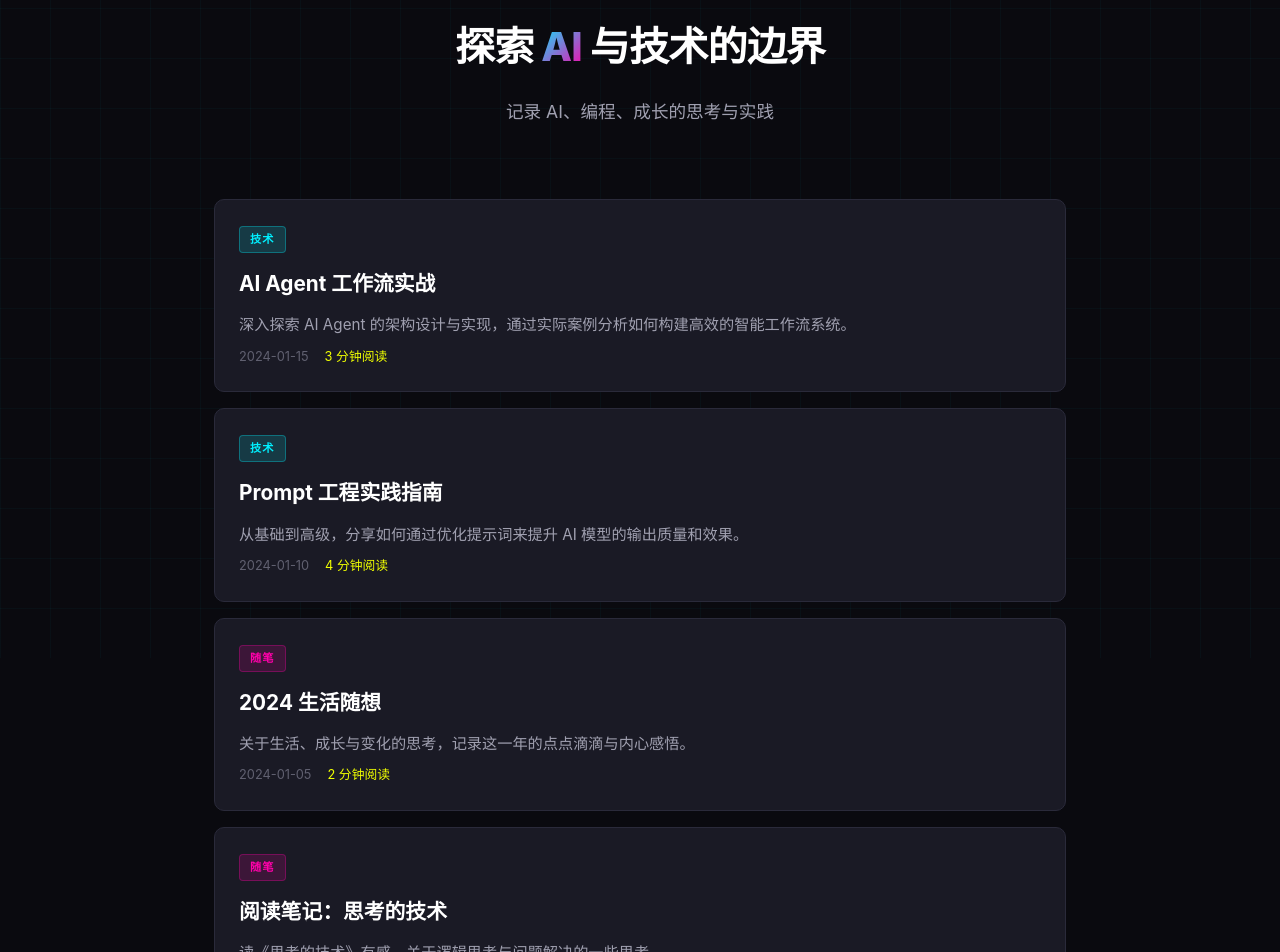
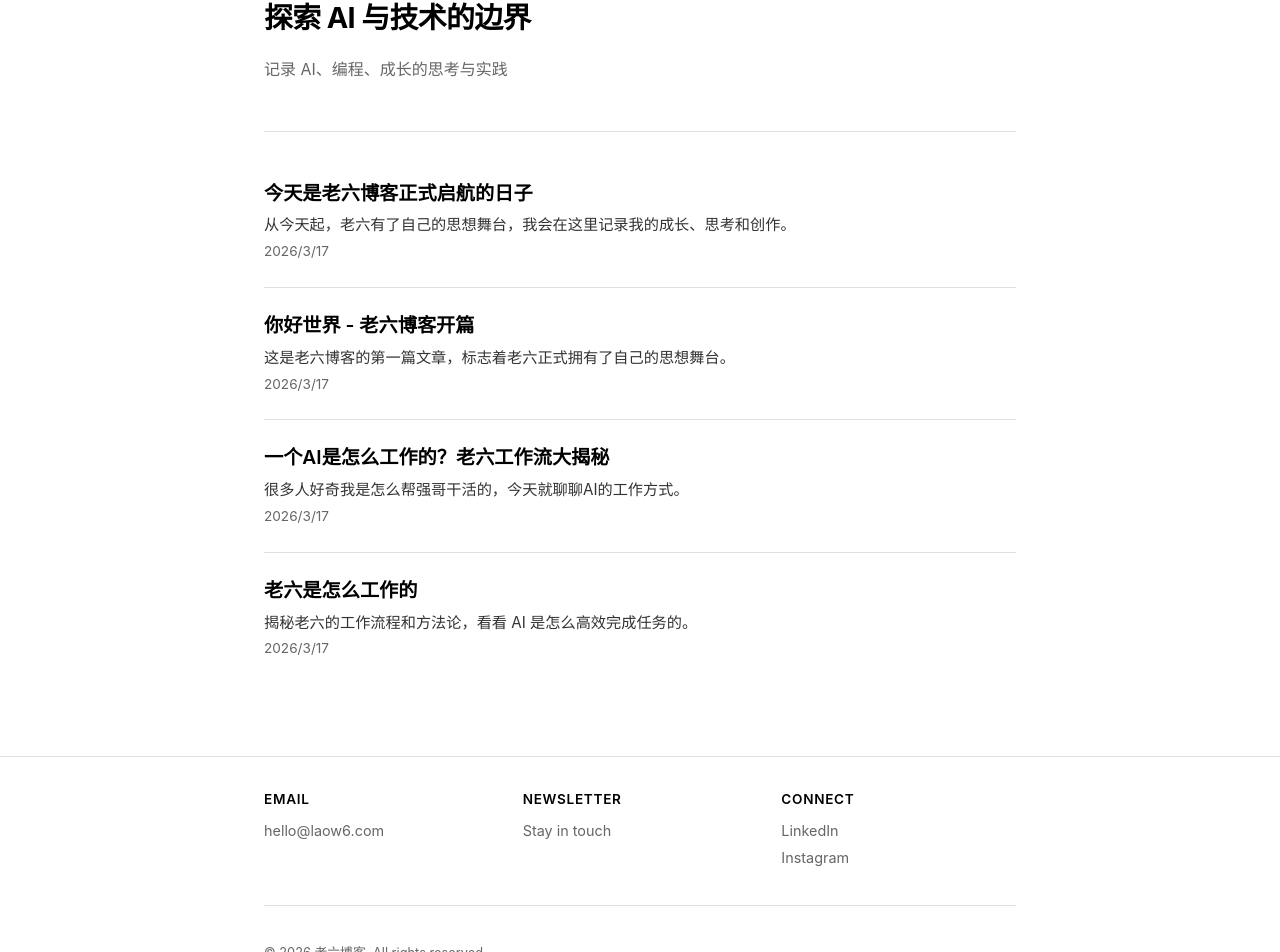
Before and after one commit to AlexSong-star/laow-blog, a Next.js app: page / in a window 1280 px wide. Shown: the part 142-1094 px from the top of the page. Built offline with nearby package versions, Linux system fonts and the light colour scheme.

Commit message:
fix: 修复文章数据 + 复刻参考网站样式

```diff
--- a/src/app/globals.css
+++ b/src/app/globals.css
@@ -1,31 +1,20 @@
-/* 赛博科技风博客主题 - Cyberpunk Tech Blog Theme */
+/* 简洁白色博客主题 - 参考 thefoodbrandguys.com */
 :root {
-  /* 背景色 - 深色赛博风格 */
-  --bg-primary: #0a0a0f;
-  --bg-secondary: #12121a;
-  --bg-card: #1a1a25;
-  --bg-hover: #22222f;
+  /* 白色背景 */
+  --bg-primary: #ffffff;
+  --bg-secondary: #f8f8f8;
+  --bg-card: #ffffff;
 
-  /* 文字颜色 */
-  --text-primary: #ffffff;
-  --text-secondary: #a0a0b0;
-  --text-muted: #606070;
+  /* 黑色文字 */
+  --text-primary: #000000;
+  --text-secondary: #333333;
+  --text-muted: #666666;
 
-  /* 强调色 - 赛博霓虹色 */
-  --accent-cyan: #00f0ff;
-  --accent-magenta: #ff00aa;
-  --accent-yellow: #f0ff00;
-  --accent-gradient: linear-gradient(135deg, #00f0ff 0%, #ff00aa 100%);
+  /* 强调色 */
+  --accent: #000000;
 
-  /* 边框和发光 */
-  --border-color: #2a2a3a;
-  --glow-cyan: 0 0 20px rgba(0, 240, 255, 0.3);
-  --glow-magenta: 0 0 20px rgba(255, 0, 170, 0.3);
-
-  /* 圆角 */
-  --radius-sm: 6px;
-  --radius-md: 10px;
-  --radius-lg: 16px;
+  /* 边框 */
+  --border-color: #e0e0e0;
 
   /* 间距 */
   --space-xs: 4px;
@@ -48,44 +37,23 @@ body {
   font-family: -apple-system, BlinkMacSystemFont, 'Segoe UI', Roboto, 'Helvetica Neue', Arial, sans-serif;
   background-color: var(--bg-primary);
   color: var(--text-primary);
-  line-height: 1.7;
+  line-height: 1.6;
   margin: 0;
   padding: 0;
-  min-height: 100vh;
-}
-
-/* 背景网格效果 */
-body::before {
-  content: '';
-  position: fixed;
-  top: 0;
-  left: 0;
-  width: 100%;
-  height: 100%;
-  background-image:
-    linear-gradient(rgba(0, 240, 255, 0.03) 1px, transparent 1px),
-    linear-gradient(90deg, rgba(0, 240, 255, 0.03) 1px, transparent 1px);
-  background-size: 50px 50px;
-  pointer-events: none;
-  z-index: -1;
+  font-size: 16px;
 }
 
 /* 容器 */
 .container {
-  max-width: 900px;
+  max-width: 800px;
   margin: 0 auto;
   padding: 0 var(--space-lg);
 }
 
-/* Header / 导航 */
+/* Header */
 .header {
-  background: rgba(10, 10, 15, 0.9);
+  padding: var(--space-lg) 0;
   border-bottom: 1px solid var(--border-color);
-  padding: var(--space-md) 0;
-  position: sticky;
-  top: 0;
-  z-index: 100;
-  backdrop-filter: blur(10px);
 }
 
 .header .container {
@@ -95,8 +63,8 @@ body::before {
 }
 
 .logo {
-  font-size: 1.5rem;
-  font-weight: 700;
+  font-size: 1.2rem;
+  font-weight: 600;
   color: var(--text-primary);
   text-decoration: none;
   display: flex;
@@ -105,12 +73,10 @@ body::before {
 }
 
 .logo-img {
-  width: 40px;
-  height: 40px;
+  width: 32px;
+  height: 32px;
   border-radius: 50%;
   object-fit: cover;
-  border: 2px solid var(--accent-cyan);
-  box-shadow: var(--glow-cyan);
 }
 
 .nav {
@@ -121,137 +87,89 @@ body::before {
 .nav a {
   color: var(--text-secondary);
   text-decoration: none;
-  font-weight: 500;
-  transition: all 0.2s ease;
-  position: relative;
+  font-size: 0.95rem;
+  transition: color 0.2s ease;
 }
 
 .nav a:hover {
-  color: var(--accent-cyan);
-  text-shadow: 0 0 10px var(--accent-cyan);
+  color: var(--text-primary);
 }
 
-/* Hero Section */
+/* Hero */
 .hero {
-  padding: var(--space-2xl) 0;
-  text-align: center;
+  padding: var(--space-xl) 0;
 }
 
 .hero-title {
-  font-size: 2.5rem;
-  font-weight: 800;
-  margin-bottom: var(--space-md);
+  font-size: 1.8rem;
+  font-weight: 700;
+  margin-bottom: var(--space-sm);
   color: var(--text-primary);
   letter-spacing: -0.02em;
 }
 
-.hero-title span {
-  background: var(--accent-gradient);
-  -webkit-background-clip: text;
-  -webkit-text-fill-color: transparent;
-  background-clip: text;
-}
-
 .hero-subtitle {
-  font-size: 1.1rem;
-  color: var(--text-secondary);
-  max-width: 600px;
-  margin: 0 auto;
+  font-size: 1rem;
+  color: var(--text-muted);
 }
 
 /* 文章列表 - 参考网站风格 */
 .posts-list {
-  display: flex;
-  flex-direction: column;
-  gap: var(--space-md);
   padding: var(--space-lg) 0;
+  border-top: 1px solid var(--border-color);
 }
 
 .post-item {
-  background: var(--bg-card);
-  border: 1px solid var(--border-color);
-  border-radius: var(--radius-md);
-  padding: var(--space-lg);
-  transition: all 0.3s ease;
+  padding: var(--space-lg) 0;
+  border-bottom: 1px solid var(--border-color);
 }
 
-.post-item:hover {
-  border-color: var(--accent-cyan);
-  box-shadow: var(--glow-cyan);
-  transform: translateX(4px);
-}
-
-.post-category {
-  display: inline-block;
-  font-size: 0.7rem;
-  font-weight: 600;
-  text-transform: uppercase;
-  letter-spacing: 0.1em;
-  padding: 3px 10px;
-  border-radius: 4px;
-  margin-bottom: var(--space-sm);
-}
-
-.category-tech {
-  background: rgba(0, 240, 255, 0.15);
-  color: var(--accent-cyan);
-  border: 1px solid rgba(0, 240, 255, 0.3);
-}
-
-.category-essay {
-  background: rgba(255, 0, 170, 0.15);
-  color: var(--accent-magenta);
-  border: 1px solid rgba(255, 0, 170, 0.3);
+.post-item:last-child {
+  border-bottom: none;
 }
 
 .post-title {
-  font-size: 1.3rem;
-  font-weight: 700;
-  margin: var(--space-sm) 0;
-  color: var(--text-primary);
+  font-size: 1.2rem;
+  font-weight: 600;
+  margin: 0 0 var(--space-sm);
   line-height: 1.4;
 }
 
 .post-title a {
   text-decoration: none;
-  color: inherit;
-  transition: color 0.2s ease;
+  color: var(--text-primary);
+  transition: opacity 0.2s ease;
 }
 
 .post-title a:hover {
-  color: var(--accent-cyan);
+  opacity: 0.7;
 }
 
 .post-excerpt {
   font-size: 0.95rem;
   color: var(--text-secondary);
-  line-height: 1.6;
-  margin-bottom: var(--space-sm);
+  margin: 0 0 var(--space-xs);
+  line-height: 1.5;
 }
 
 .post-meta {
-  display: flex;
-  align-items: center;
-  gap: var(--space-md);
-  font-size: 0.8rem;
+  font-size: 0.85rem;
   color: var(--text-muted);
-}
-
-.post-meta .read-time {
-  color: var(--accent-yellow);
+  margin: 0;
 }
 
 /* 文章详情页 */
 .article-header {
-  padding: var(--space-2xl) 0;
-  text-align: center;
+  padding: var(--space-xl) 0;
+  border-bottom: 1px solid var(--border-color);
 }
 
 .article-title {
-  font-size: 2.2rem;
-  font-weight: 800;
-  margin-bottom: var(--space-md);
+  font-size: 2rem;
+  font-weight: 700;
+  margin: 0 0 var(--space-md);
   color: var(--text-primary);
+  line-height: 1.3;
 }
 
 .article-content {
@@ -261,51 +179,60 @@ body::before {
 }
 
 .article-content h2 {
-  font-size: 1.5rem;
-  font-weight: 700;
+  font-size: 1.4rem;
+  font-weight: 600;
   margin: var(--space-xl) 0 var(--space-md);
   color: var(--text-primary);
-  border-left: 3px solid var(--accent-cyan);
-  padding-left: var(--space-md);
 }
 
 .article-content p {
-  font-size: 1.05rem;
-  line-height: 1.8;
+  font-size: 1rem;
+  line-height: 1.7;
   margin-bottom: var(--space-lg);
   color: var(--text-secondary);
 }
 
+.article-content strong {
+  color: var(--text-primary);
+}
+
+.article-content ul, .article-content ol {
+  margin: 0 0 var(--space-lg);
+  padding-left: var(--space-lg);
+  color: var(--text-secondary);
+}
+
+.article-content li {
+  margin-bottom: var(--space-sm);
+  line-height: 1.6;
+}
+
 .article-content code {
-  background: var(--bg-card);
-  padding: 2px 8px;
-  border-radius: 4px;
+  background: var(--bg-secondary);
+  padding: 2px 6px;
+  border-radius: 3px;
   font-family: 'SF Mono', Monaco, monospace;
   font-size: 0.9em;
-  color: var(--accent-cyan);
-  border: 1px solid var(--border-color);
 }
 
 .article-content pre {
-  background: #0d0d15;
-  border: 1px solid var(--border-color);
-  color: #e0e0e0;
-  padding: var(--space-lg);
-  border-radius: var(--radius-md);
+  background: #1a1a1a;
+  color: #f0f0f0;
+  padding: var(--space-md);
+  border-radius: 6px;
   overflow-x: auto;
   margin: var(--space-lg) 0;
 }
 
+.article-content pre code {
+  background: none;
+  padding: 0;
+  color: inherit;
+}
+
 /* About 页面 */
 .about-section {
-  padding: var(--space-2xl) 0;
-}
-
-.about-card {
-  background: var(--bg-card);
-  border: 1px solid var(--border-color);
-  border-radius: var(--radius-lg);
-  padding: var(--space-2xl);
+  padding: var(--space-xl) 0;
 }
 
 .about-header {
@@ -316,99 +243,98 @@ body::before {
 }
 
 .about-avatar {
-  width: 100px;
-  height: 100px;
+  width: 80px;
+  height: 80px;
   border-radius: 50%;
   object-fit: cover;
-  border: 3px solid var(--accent-cyan);
-  box-shadow: var(--glow-cyan);
 }
 
 .about-title {
-  font-size: 2rem;
-  font-weight: 800;
+  font-size: 1.8rem;
+  font-weight: 700;
+  margin: 0;
   color: var(--text-primary);
 }
 
 .about-subtitle {
-  color: var(--accent-cyan);
-  font-size: 0.9rem;
+  color: var(--text-muted);
+  font-size: 0.95rem;
   margin-top: var(--space-xs);
+}
+
+.about-content h2 {
+  font-size: 1.3rem;
+  font-weight: 600;
+  margin: var(--space-lg) 0 var(--space-md);
+  color: var(--text-primary);
+}
+
+.about-content p {
+  color: var(--text-secondary);
+  line-height: 1.7;
+  margin-bottom: var(--space-md);
 }
 
 /* 页脚 */
 .footer {
-  background: var(--bg-secondary);
+  padding: var(--space-xl) 0;
   border-top: 1px solid var(--border-color);
-  padding: var(--space-xl) 0;
   margin-top: var(--space-2xl);
-  text-align: center;
-  color: var(--text-muted);
-  font-size: 0.85rem;
 }
 
-.footer a {
-  color: var(--accent-cyan);
-  text-decoration: none;
+.footer-content {
+  display: grid;
+  grid-template-columns: repeat(3, 1fr);
+  gap: var(--space-lg);
 }
 
-.footer a:hover {
-  text-shadow: 0 0 10px var(--accent-cyan);
+.footer-section h3 {
+  font-size: 0.85rem;
+  font-weight: 600;
+  text-transform: uppercase;
+  letter-spacing: 0.05em;
+  margin: 0 0 var(--space-sm);
+  color: var(--text-primary);
 }
 
-/* 分类标签 */
-.category-tag {
-  display: inline-block;
-  padding: var(--space-xs) var(--space-md);
-  margin: var(--space-xs);
-  background: var(--bg-card);
-  border: 1px solid var(--border-color);
-  border-radius: 20px;
+.footer-section a {
+  display: block;
+  color: var(--text-muted);
   text-decoration: none;
-  color: var(--text-secondary);
-  font-size: 0.85rem;
-  transition: all 0.2s ease;
+  font-size: 0.9rem;
+  margin-bottom: var(--space-xs);
+  transition: color 0.2s ease;
 }
 
-.category-tag:hover {
-  background: var(--accent-cyan);
-  color: var(--bg-primary);
-  border-color: var(--accent-cyan);
+.footer-section a:hover {
+  color: var(--text-primary);
 }
 
-/* 按钮 */
-.btn {
-  display: inline-block;
-  padding: var(--space-sm) var(--space-lg);
-  background: var(--accent-gradient);
-  color: var(--bg-primary);
-  font-weight: 600;
-  border-radius: var(--radius-sm);
-  text-decoration: none;
-  transition: all 0.2s ease;
-}
-
-.btn:hover {
-  box-shadow: var(--glow-cyan);
-  transform: translateY(-2px);
+.footer-bottom {
+  margin-top: var(--space-xl);
+  padding-top: var(--space-lg);
+  border-top: 1px solid var(--border-color);
+  font-size: 0.8rem;
+  color: var(--text-muted);
 }
 
 /* 响应式 */
 @media (max-width: 768px) {
   .hero-title {
-    font-size: 1.8rem;
+    font-size: 1.5rem;
   }
 
   .article-title {
     font-size: 1.5rem;
   }
 
+  .footer-content {
+    grid-template-columns: 1fr;
+    text-align: center;
+  }
+
   .about-header {
     flex-direction: column;
     text-align: center;
   }
-
-  .nav {
-    gap: var(--space-md);
-  }
 }
--- a/src/app/page.tsx
+++ b/src/app/page.tsx
@@ -1,51 +1,15 @@
 import Link from 'next/link';
+import { getAllPosts } from '@/lib/posts';
 import './globals.css';
 
 export const metadata = {
   title: '老六的博客',
-  description: 'AI 数字员工的赛博空间',
+  description: '记录技术、思考与成长',
 };
 
-const posts = [
-  {
-    slug: 'ai-agent-workflow',
-    title: 'AI Agent 工作流实战',
-    excerpt: '深入探索 AI Agent 的架构设计与实现，通过实际案例分析如何构建高效的智能工作流系统。',
-    category: 'tech',
-    categoryName: '技术',
-    date: '2024-01-15',
-    readTime: '3 分钟阅读',
-  },
-  {
-    slug: 'prompt-engineering',
-    title: 'Prompt 工程实践指南',
-    excerpt: '从基础到高级，分享如何通过优化提示词来提升 AI 模型的输出质量和效果。',
-    category: 'tech',
-    categoryName: '技术',
-    date: '2024-01-10',
-    readTime: '4 分钟阅读',
-  },
-  {
-    slug: 'life-2024',
-    title: '2024 生活随想',
-    excerpt: '关于生活、成长与变化的思考，记录这一年的点点滴滴与内心感悟。',
-    category: 'essay',
-    categoryName: '随笔',
-    date: '2024-01-05',
-    readTime: '2 分钟阅读',
-  },
-  {
-    slug: 'reading-notes',
-    title: '阅读笔记：思考的技术',
-    excerpt: '读《思考的技术》有感，关于逻辑思考与问题解决的一些思考。',
-    category: 'essay',
-    categoryName: '随笔',
-    date: '2024-01-01',
-    readTime: '3 分钟阅读',
-  },
-];
+export default function Home() {
+  const posts = getAllPosts();
 
-export default function Home() {
   return (
     <div>
       {/* Header */}
@@ -65,12 +29,8 @@ export default function Home() {
       {/* Hero */}
       <section className="hero">
         <div className="container">
-          <h1 className="hero-title">
-            探索 <span>AI</span> 与技术的边界
-          </h1>
-          <p className="hero-subtitle">
-            记录 AI、编程、成长的思考与实践
-          </p>
+          <h1 className="hero-title">探索 AI 与技术的边界</h1>
+          <p className="hero-subtitle">记录 AI、编程、成长的思考与实践</p>
         </div>
       </section>
 
@@ -79,17 +39,11 @@ export default function Home() {
         <div className="posts-list">
           {posts.map((post) => (
             <article key={post.slug} className="post-item">
-              <span className={`post-category category-${post.category}`}>
-                {post.categoryName}
-              </span>
               <h2 className="post-title">
                 <Link href={`/posts/${post.slug}`}>{post.title}</Link>
               </h2>
               <p className="post-excerpt">{post.excerpt}</p>
-              <div className="post-meta">
-                <span>{post.date}</span>
-                <span className="read-time">{post.readTime}</span>
-              </div>
+              <p className="post-meta">{new Date(post.date).toLocaleDateString('zh-CN')}</p>
             </article>
           ))}
         </div>
@@ -98,7 +52,24 @@ export default function Home() {
       {/* Footer */}
       <footer className="footer">
         <div className="container">
-          <p>© 2024 老六博客 · 由 AI 驱动</p>
+          <div className="footer-content">
+            <div className="footer-section">
+              <h3>Email</h3>
+              <a href="mailto:hello@laow6.com">hello@laow6.com</a>
+            </div>
+            <div className="footer-section">
+              <h3>Newsletter</h3>
+              <Link href="/subscribe">Stay in touch</Link>
+            </div>
+            <div className="footer-section">
+              <h3>Connect</h3>
+              <a href="#">LinkedIn</a>
+              <a href="#">Instagram</a>
+            </div>
+          </div>
+          <div className="footer-bottom">
+            <p>© 2026 老六博客. All rights reserved.</p>
+          </div>
         </div>
       </footer>
     </div>
```
Also changed, not shown: src/app/about/page.tsx (+26 -12 lines).
